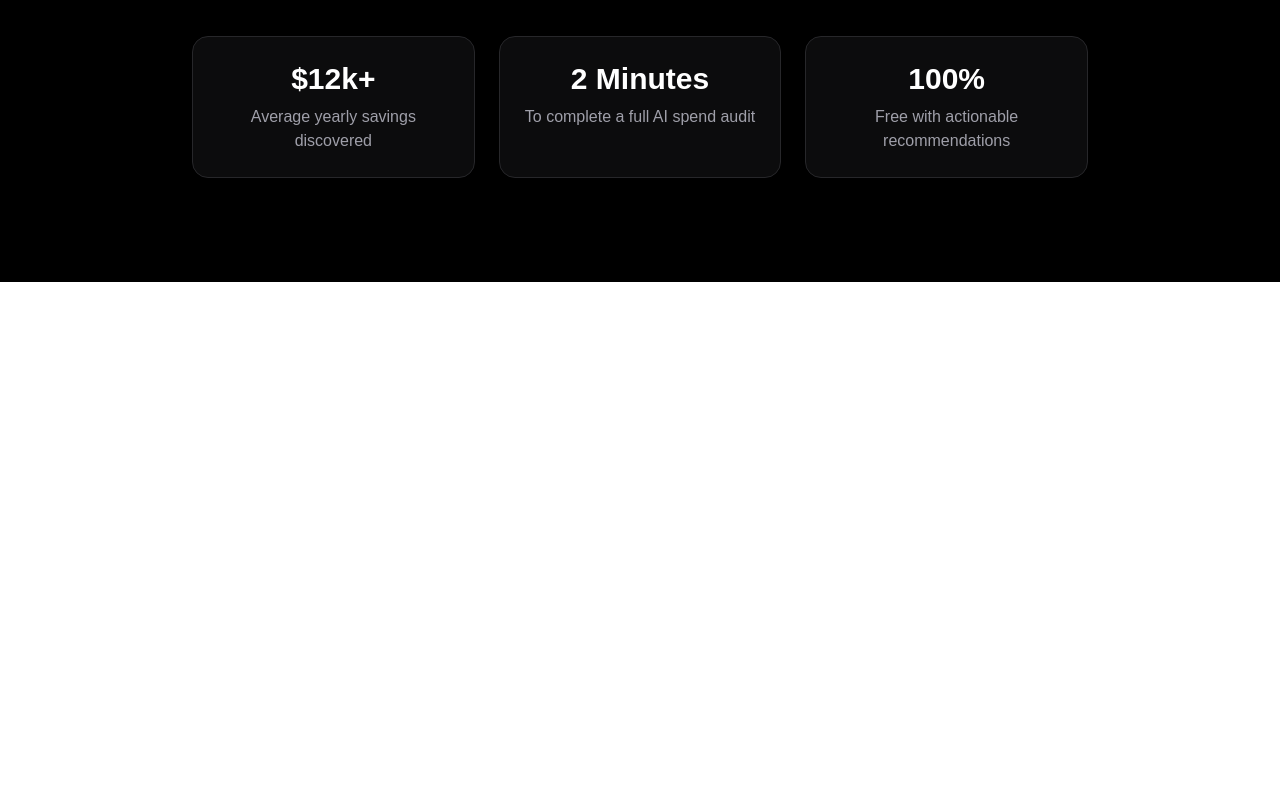
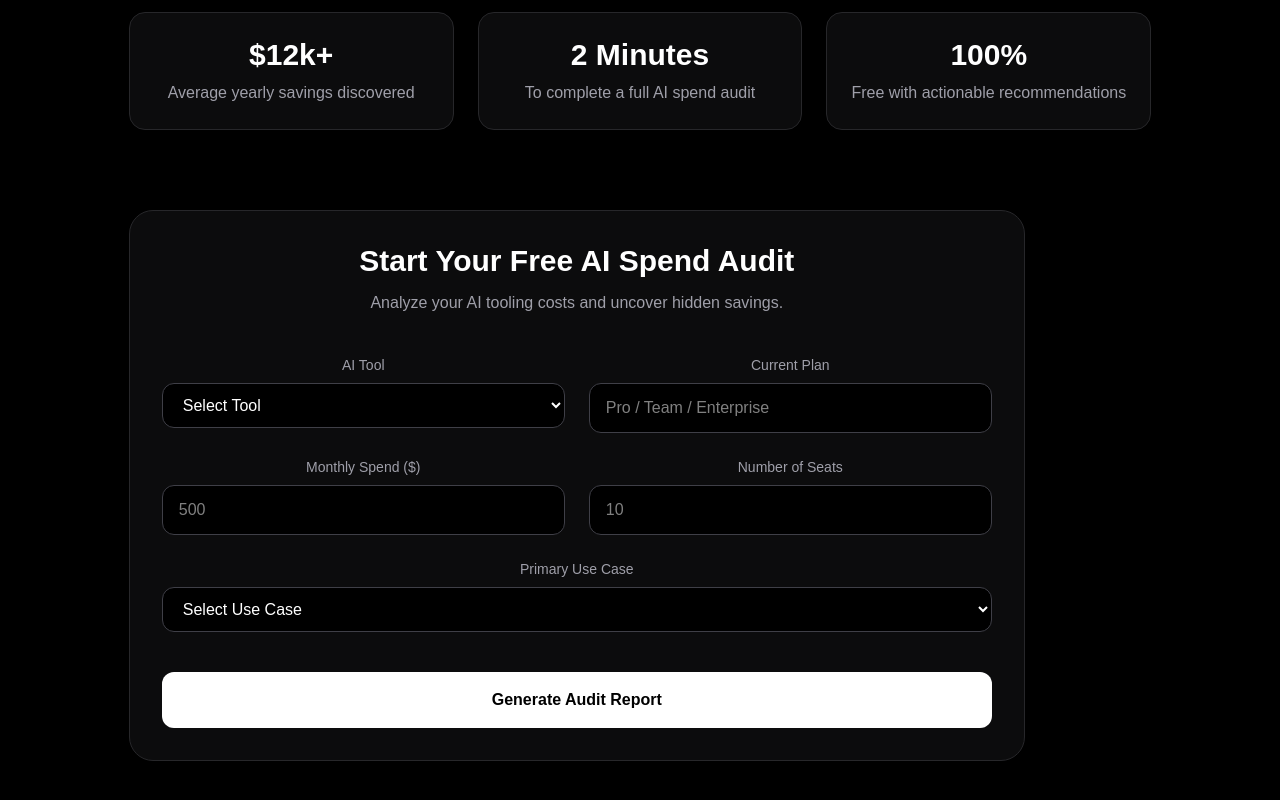
Before and after one commit to git-user-shravani-01/ai-spend-audit, a Next.js app: page / in a window 1280 px wide. Shown: the part 518-1318 px from the top of the page. Before the commit the page ends 800 px from the top, so only its background shows below. Built offline with nearby package versions, Linux system fonts and the light colour scheme.

Commit message:
feat: implement audit form and savings calculator

```diff
--- a/src/app/page.tsx
+++ b/src/app/page.tsx
@@ -1,8 +1,10 @@
+import AuditForm from "@/components/audit-form";
+
 export default function Home() {
   return (
     <main className="min-h-screen bg-black text-white">
-      <section className="flex min-h-screen flex-col items-center justify-center px-6">
-        <div className="max-w-4xl text-center">
+      <section className="flex min-h-screen flex-col items-center justify-center px-6 py-20">
+        <div className="max-w-5xl text-center">
           <p className="mb-4 text-sm uppercase tracking-[0.3em] text-zinc-500">
             Credex AI Spend Audit
           </p>
@@ -31,6 +33,7 @@ export default function Home() {
           <div className="mt-16 grid gap-6 md:grid-cols-3">
             <div className="rounded-2xl border border-zinc-800 bg-zinc-900/50 p-6">
               <h3 className="text-3xl font-bold">$12k+</h3>
+
               <p className="mt-2 text-zinc-400">
                 Average yearly savings discovered
               </p>
@@ -38,6 +41,7 @@ export default function Home() {
 
             <div className="rounded-2xl border border-zinc-800 bg-zinc-900/50 p-6">
               <h3 className="text-3xl font-bold">2 Minutes</h3>
+
               <p className="mt-2 text-zinc-400">
                 To complete a full AI spend audit
               </p>
@@ -45,11 +49,14 @@ export default function Home() {
 
             <div className="rounded-2xl border border-zinc-800 bg-zinc-900/50 p-6">
               <h3 className="text-3xl font-bold">100%</h3>
+
               <p className="mt-2 text-zinc-400">
                 Free with actionable recommendations
               </p>
             </div>
           </div>
+
+          <AuditForm />
         </div>
       </section>
     </main>
--- /dev/null
+++ b/src/components/audit-form.tsx
@@ -0,0 +1,165 @@
+"use client";
+
+import { useEffect, useState } from "react";
+
+export default function AuditForm() {
+  const [formData, setFormData] = useState({
+    tool: "",
+    plan: "",
+    spend: "",
+    seats: "",
+    useCase: "",
+  });
+
+  useEffect(() => {
+    const saved = localStorage.getItem("audit-form");
+
+    if (saved) {
+      setFormData(JSON.parse(saved));
+    }
+  }, []);
+
+  useEffect(() => {
+    localStorage.setItem("audit-form", JSON.stringify(formData));
+  }, [formData]);
+
+  const handleChange = (
+    e: React.ChangeEvent<HTMLInputElement | HTMLSelectElement>,
+  ) => {
+    setFormData({
+      ...formData,
+      [e.target.name]: e.target.value,
+    });
+  };
+
+  const calculateSavings = () => {
+    const spend = Number(formData.spend);
+    const seats = Number(formData.seats);
+
+    let savings = 0;
+    let recommendation = "";
+
+    if (formData.tool === "chatgpt" && seats <= 2 && spend > 60) {
+      savings = spend - 40;
+      recommendation =
+        "You may be overspending on ChatGPT Team. ChatGPT Plus may fit your team better.";
+    }
+
+    if (formData.tool === "cursor" && seats <= 3 && spend > 60) {
+      savings = spend - 20;
+      recommendation =
+        "Cursor Pro may provide similar functionality at lower cost.";
+    }
+
+    if (formData.tool === "claude" && spend > 100) {
+      savings = spend * 0.2;
+      recommendation =
+        "You may reduce costs through optimized Claude usage or credits.";
+    }
+
+    alert(
+      `Estimated Monthly Savings: $${Math.round(savings)}\n\n${recommendation}`,
+    );
+  };
+
+  return (
+    <div className="mt-20 w-full max-w-4xl rounded-3xl border border-zinc-800 bg-zinc-900/50 p-8">
+      <h2 className="text-3xl font-bold">Start Your Free AI Spend Audit</h2>
+
+      <p className="mt-3 text-zinc-400">
+        Analyze your AI tooling costs and uncover hidden savings.
+      </p>
+
+      <div className="mt-10 grid gap-6 md:grid-cols-2">
+        <div>
+          <label className="mb-2 block text-sm text-zinc-400">AI Tool</label>
+
+          <select
+            name="tool"
+            value={formData.tool}
+            onChange={handleChange}
+            className="w-full rounded-xl border border-zinc-700 bg-black px-4 py-3 outline-none"
+          >
+            <option value="">Select Tool</option>
+            <option value="chatgpt">ChatGPT</option>
+            <option value="claude">Claude</option>
+            <option value="cursor">Cursor</option>
+            <option value="copilot">GitHub Copilot</option>
+            <option value="gemini">Gemini</option>
+          </select>
+        </div>
+
+        <div>
+          <label className="mb-2 block text-sm text-zinc-400">
+            Current Plan
+          </label>
+
+          <input
+            type="text"
+            name="plan"
+            value={formData.plan}
+            onChange={handleChange}
+            placeholder="Pro / Team / Enterprise"
+            className="w-full rounded-xl border border-zinc-700 bg-black px-4 py-3 outline-none"
+          />
+        </div>
+
+        <div>
+          <label className="mb-2 block text-sm text-zinc-400">
+            Monthly Spend ($)
+          </label>
+
+          <input
+            type="number"
+            name="spend"
+            value={formData.spend}
+            onChange={handleChange}
+            placeholder="500"
+            className="w-full rounded-xl border border-zinc-700 bg-black px-4 py-3 outline-none"
+          />
+        </div>
+
+        <div>
+          <label className="mb-2 block text-sm text-zinc-400">
+            Number of Seats
+          </label>
+
+          <input
+            type="number"
+            name="seats"
+            value={formData.seats}
+            onChange={handleChange}
+            placeholder="10"
+            className="w-full rounded-xl border border-zinc-700 bg-black px-4 py-3 outline-none"
+          />
+        </div>
+
+        <div className="md:col-span-2">
+          <label className="mb-2 block text-sm text-zinc-400">
+            Primary Use Case
+          </label>
+
+          <select
+            name="useCase"
+            value={formData.useCase}
+            onChange={handleChange}
+            className="w-full rounded-xl border border-zinc-700 bg-black px-4 py-3 outline-none"
+          >
+            <option value="">Select Use Case</option>
+            <option value="coding">Coding</option>
+            <option value="writing">Writing</option>
+            <option value="research">Research</option>
+            <option value="mixed">Mixed</option>
+          </select>
+        </div>
+      </div>
+
+      <button
+        onClick={calculateSavings}
+        className="mt-10 w-full rounded-xl bg-white px-6 py-4 font-semibold text-black transition hover:scale-[1.01]"
+      >
+        Generate Audit Report
+      </button>
+    </div>
+  );
+}
```
